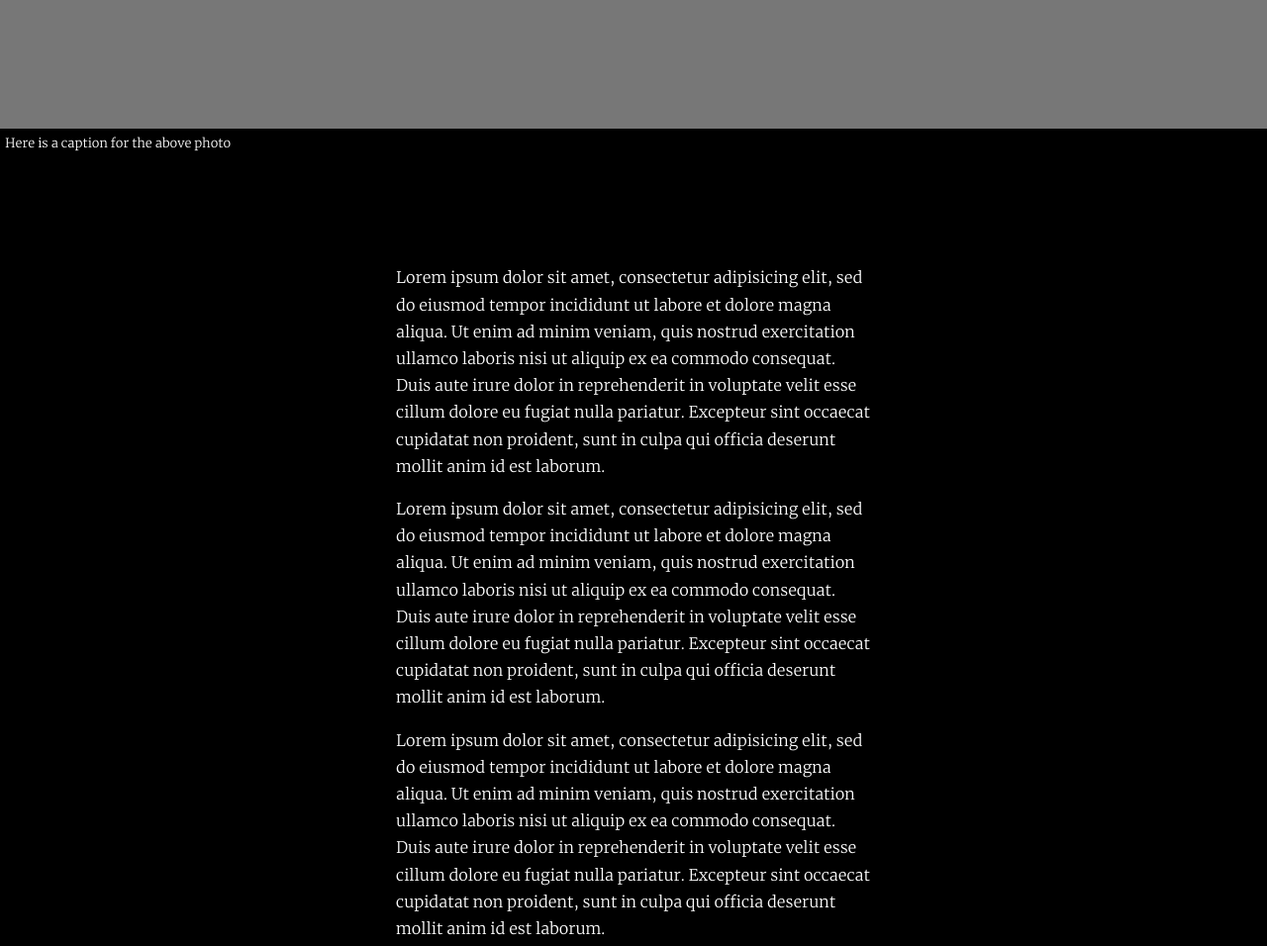
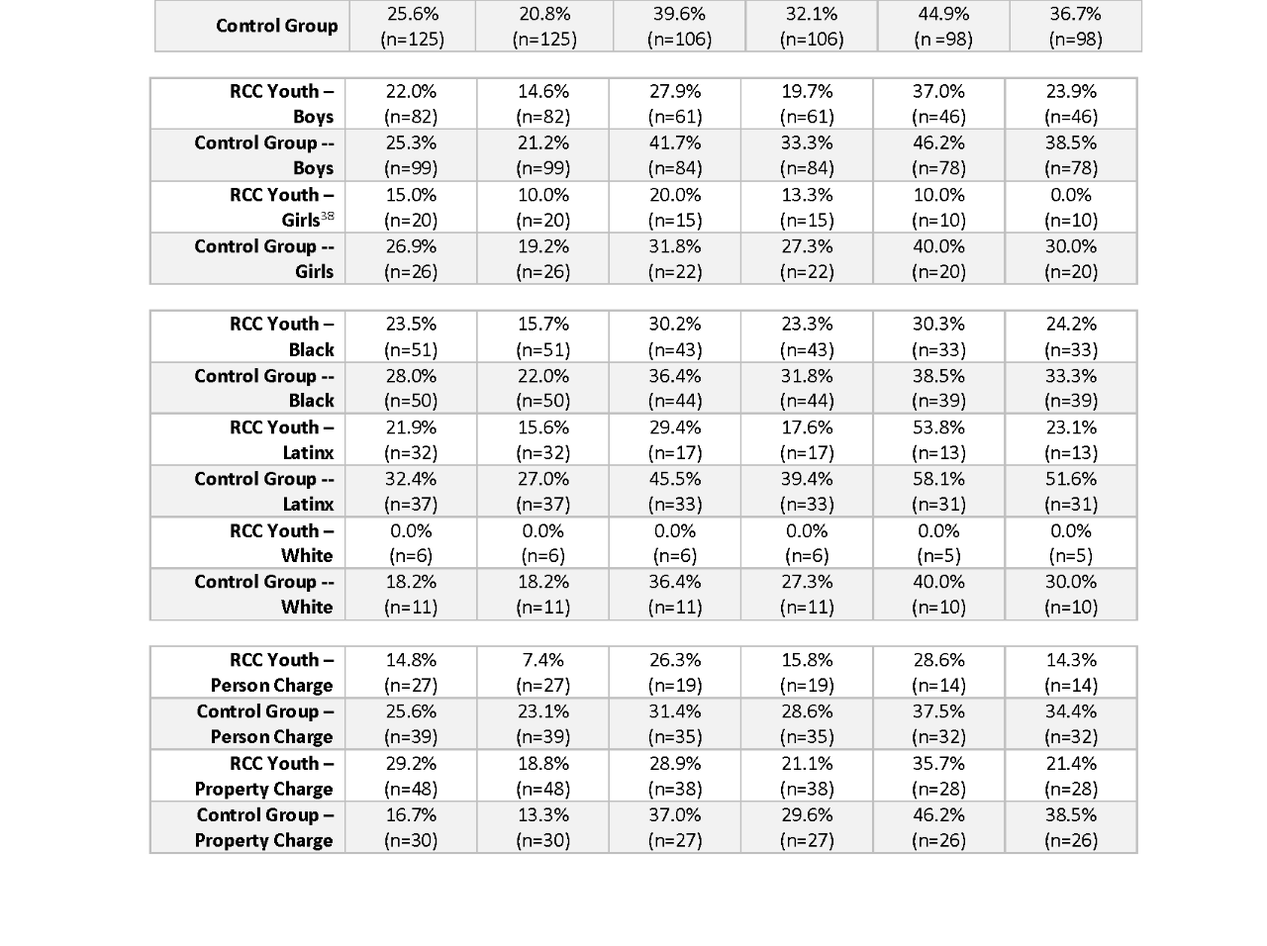
Before and after one commit to christiancollins196/Incarceration, a website: page index.html in a window 1280 px wide. Shown: the part 4359-5315 px from the top of the page at 99% size. Drawn offline with Linux system fonts and the light colour scheme; a web font is replaced by a local one.

Commit message:
ALL TEXT AND IMAGES ADDED
PUSH IT

```diff
--- a/index.html
+++ b/index.html
@@ -139,8 +139,8 @@
           <!-- align right photo with text wrap -->
           <div class="w-75 ml-4 float-left pull-left">
             <figure>
-              <img src="assets/placeholder.svg" class="img-fluid d-block">
-              <figcaption>Here is a caption for the right photo. </figcaption>
+              <img src="assets/california_state_juvenile_justice_funding_in_five_bay_area_counties_Page_08.PNG" class="img-fluid d-block">
+              <figcaption>Funding breakdown of 5 Bay Area Counties, courtsey of cjcj.org </figcaption>
             </figure>
           </div>
 
@@ -171,8 +171,8 @@
           <!-- align left photo with text wrap -->
           <div class="w-75 ml-4 float-left pull-left">
             <figure>
-              <img src="assets/placeholder.svg" class="img-fluid d-block">
-              <figcaption>Here is a caption for the right photo. </figcaption>
+              <img src="assets/RCC Graph.png" class="img-fluid d-block">
+              <figcaption>Recidivism Rates of RCC youth vs control group, courtsey of W. Haywood Burns Institute. </figcaption>
             </figure>
           </div>
 
@@ -205,8 +205,8 @@
 
     <!-- fullscreen photo -->
     <figure>
-      <img src="assets/placeholder.svg" class="img-fluid d-block">
-      <figcaption>Here is a caption for the above photo</figcaption>
+      <img src="assets/RCC Recidivism Numbers.png" class="img-fluid d-block">
+      <figcaption>Full breakdown of RCC's recidivism rates, courtsey of RCC</figcaption>
     </figure>
 
 
@@ -214,27 +214,9 @@
       <div class="row justify-content-center">
         <div class="col-12 col-sm-10 col-md-8 col-lg-6">
 
-          <p>Lorem ipsum dolor sit amet, consectetur adipisicing elit, sed do eiusmod
-          tempor incididunt ut labore et dolore magna aliqua. Ut enim ad minim veniam,
-          quis nostrud exercitation ullamco laboris nisi ut aliquip ex ea commodo
-          consequat. Duis aute irure dolor in reprehenderit in voluptate velit esse
-          cillum dolore eu fugiat nulla pariatur. Excepteur sint occaecat cupidatat non
-          proident, sunt in culpa qui officia deserunt mollit anim id est laborum.</p>
-
-          <p>Lorem ipsum dolor sit amet, consectetur adipisicing elit, sed do eiusmod
-          tempor incididunt ut labore et dolore magna aliqua. Ut enim ad minim veniam,
-          quis nostrud exercitation ullamco laboris nisi ut aliquip ex ea commodo
-          consequat. Duis aute irure dolor in reprehenderit in voluptate velit esse
-          cillum dolore eu fugiat nulla pariatur. Excepteur sint occaecat cupidatat non
-          proident, sunt in culpa qui officia deserunt mollit anim id est laborum.</p>
-
-
-          <p>Lorem ipsum dolor sit amet, consectetur adipisicing elit, sed do eiusmod
-          tempor incididunt ut labore et dolore magna aliqua. Ut enim ad minim veniam,
-          quis nostrud exercitation ullamco laboris nisi ut aliquip ex ea commodo
-          consequat. Duis aute irure dolor in reprehenderit in voluptate velit esse
-          cillum dolore eu fugiat nulla pariatur. Excepteur sint occaecat cupidatat non
-          proident, sunt in culpa qui officia deserunt mollit anim id est laborum.</p>
+          <p>When we imagine the future of America, how to protect not only the victims of crimes but also the people who commit those crimes.  Research shows that the cost of incarceration is extremely costly and not only to the taxpayer. Mental and developmental health are jeopardized for all the youth that are sentenced to any term of incarceration.  To insure the stability and vitality of our younger generations, we must change the direction and methods of our youth incarceration system.  YOBG and JJCPA are only two grants but they illustrate a larger problem.  Investment in alternatives is incredibly challenging since the powers that be control the source of funding.
+However the future is bright. In California, the state is investing in more grants that will give non-profits more opportunity to get access to funds without competing with the county level probation departments. The new Governor, Gavin Newsom, plans to shift youth incarceration from the Probation Department to the Health and Human Services- a plan that will hopely shake up the culture of youth incarceration.  While these policy level changes are nice, it’s important to demand that title changes come with fiscal changes as well.
+</p>
 
         </div><!-- closes .col12 etc -->
       </div><!-- closes .row.justify-content-center -->
```
Also changed, not shown: assets/RCC Graph.png (added), assets/RCC Recidivism Numbers.png (added), assets/california_state_juvenile_justice_funding_in_five_bay_area_counties_Page_08.png (added).
